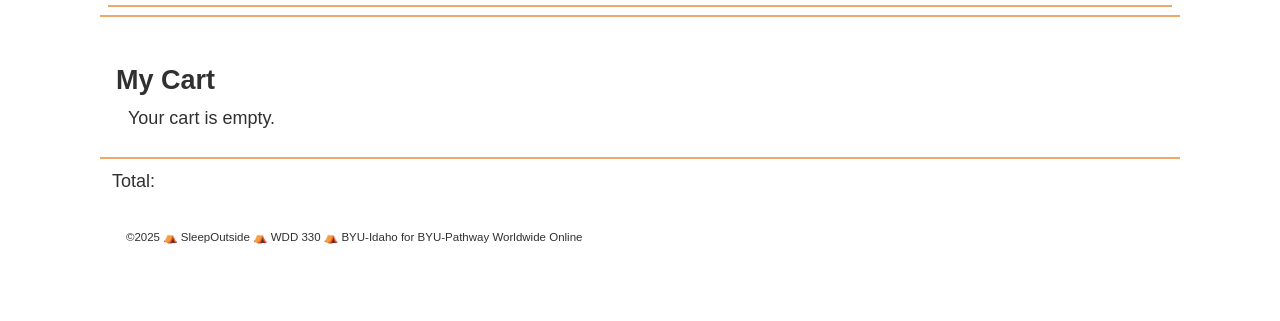
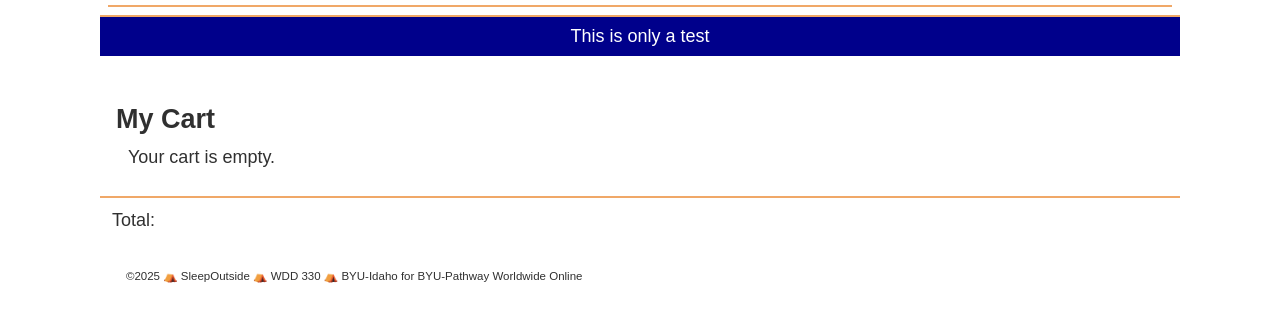
Before and after one commit to sarahandressa/wdd330-team02, a website: page src/cart/index.html in a window 1280 px wide. Shown: the part 79-400 px from the top of the page. Drawn offline with Linux system fonts and the light colour scheme; files whose address does not match are found by name.

Commit message:
Added customizable alerts

```diff
--- a/src/css/style.css
+++ b/src/css/style.css
@@ -318,8 +318,8 @@ button {
 }
 
 /*adding cartTotal and cartFooter 7/17/2025 - Dakota*/
-.cartTotal  .cartFooter {
-display: block;
+.cart-total, .cart-footer {
+  display: block;
 }
 
 
@@ -330,3 +330,14 @@ footer {
   font-size: var(--small-font);
   padding: 1em;
 }
+
+/* Alert List Styles */
+.alert-list {
+  text-align: center;
+  padding: 0;
+  margin: 0;
+}
+.alert-list p {
+  margin: 0;
+  padding: 0.5em;
+}
--- /dev/null
+++ b/src/js/Alert.js
@@ -0,0 +1,37 @@
+export default class Alert {
+  constructor(path) {
+    // path to the json file
+    this.path = path;
+    // array to hold the alerts
+    this.alerts = [];
+  }
+
+  async getData() {
+    try {
+      const response = await fetch(this.path);
+      if (response.ok) {
+        this.alerts = await response.json();
+      }
+    } catch (error) {
+      // if the json file is empty it will throw an error, but we don't need to log it
+    }
+  }
+
+  async init() {
+    await this.getData();
+    if (this.alerts.length > 0) {
+      const section = document.createElement("section");
+      section.classList.add("alert-list");
+
+      this.alerts.forEach((alert) => {
+        const p = document.createElement("p");
+        p.style.backgroundColor = alert.background;
+        p.style.color = alert.color;
+        p.textContent = alert.message;
+        section.appendChild(p);
+      });
+
+      document.body.insertBefore(section, document.querySelector("main"));
+    }
+  }
+}
--- a/src/js/main.mjs
+++ b/src/js/main.mjs
@@ -1,9 +1,13 @@
 import cartIcon, { loadHeaderFooter } from "./utils.mjs";
 import ProductData from "./ProductData.mjs";
 import ProductList from "./ProductList.mjs";
+import Alert from "./Alert.js";
 
 loadHeaderFooter();
 cartIcon();
+
+const alerts = new Alert("/json/alerts.json");
+alerts.init();
 
 if (document.getElementsByClassName("product-list").length != 0) {
   const dataSource = new ProductData("tents");
--- /dev/null
+++ b/src/public/json/alerts.json
@@ -0,0 +1,7 @@
+[
+  {
+    "message": "This is only a test",
+    "background": "darkblue",
+    "color": "white"
+  }
+]
```
